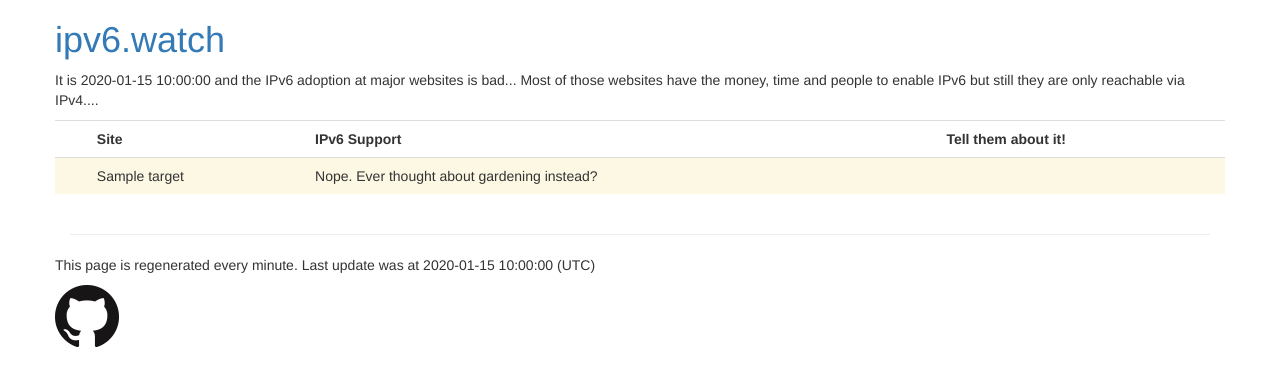
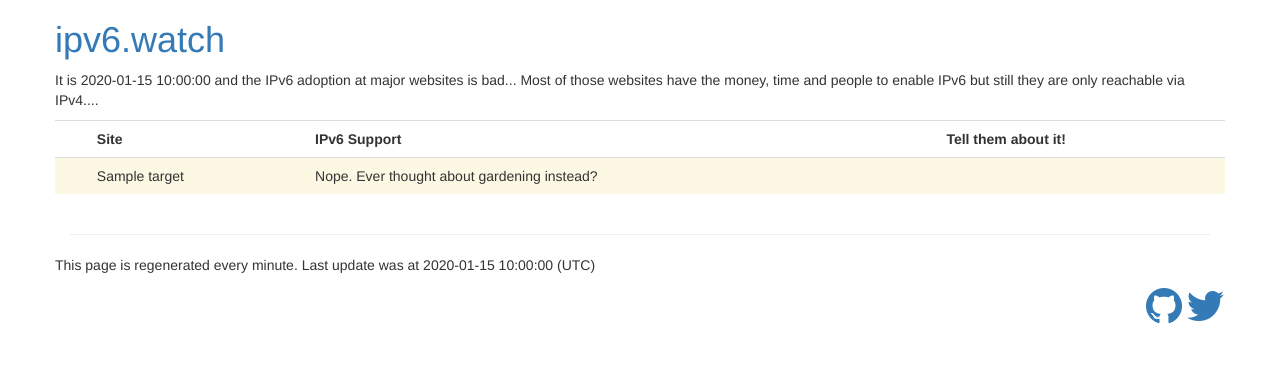
Before and after one commit to andir/ipv6.watch, a Python web app: template templates/index.jinja2 in a window 1280 px wide. Shown: the top 386 px of the page. Run offline with Jinja, Linux system fonts and the light colour scheme; the template is opened without the code that fills it: most values are stand-ins (such as "Sample title", 1, 10 or a date in 2020); some libraries are stand-ins or nearby versions.

Commit message:
add link to twitter, target _blank, titles

```diff
--- a/templates/index.jinja2
+++ b/templates/index.jinja2
@@ -57,9 +57,12 @@
         <p>
             This page is regenerated every minute. Last update was at {{ date }} (UTC)
         </p>
-        <p>
-            <a href="https://github.com/andir/ipv6.watch">
-                <img style="max-height: 90px;" src="images/github.png" alt="GitHub">
+        <p class="text-right">
+            <a href="https://github.com/andir/ipv6.watch" title="GitHub" target="_blank">
+                <i class="fa fa-github fa-3x"></i>
+            </a>
+            <a href="https://twitter.com/ipv6watch" title="Twitter" target="_blank">
+                <i class="fa fa-twitter fa-3x"></i>
             </a>
         </p>
     </div>
```
